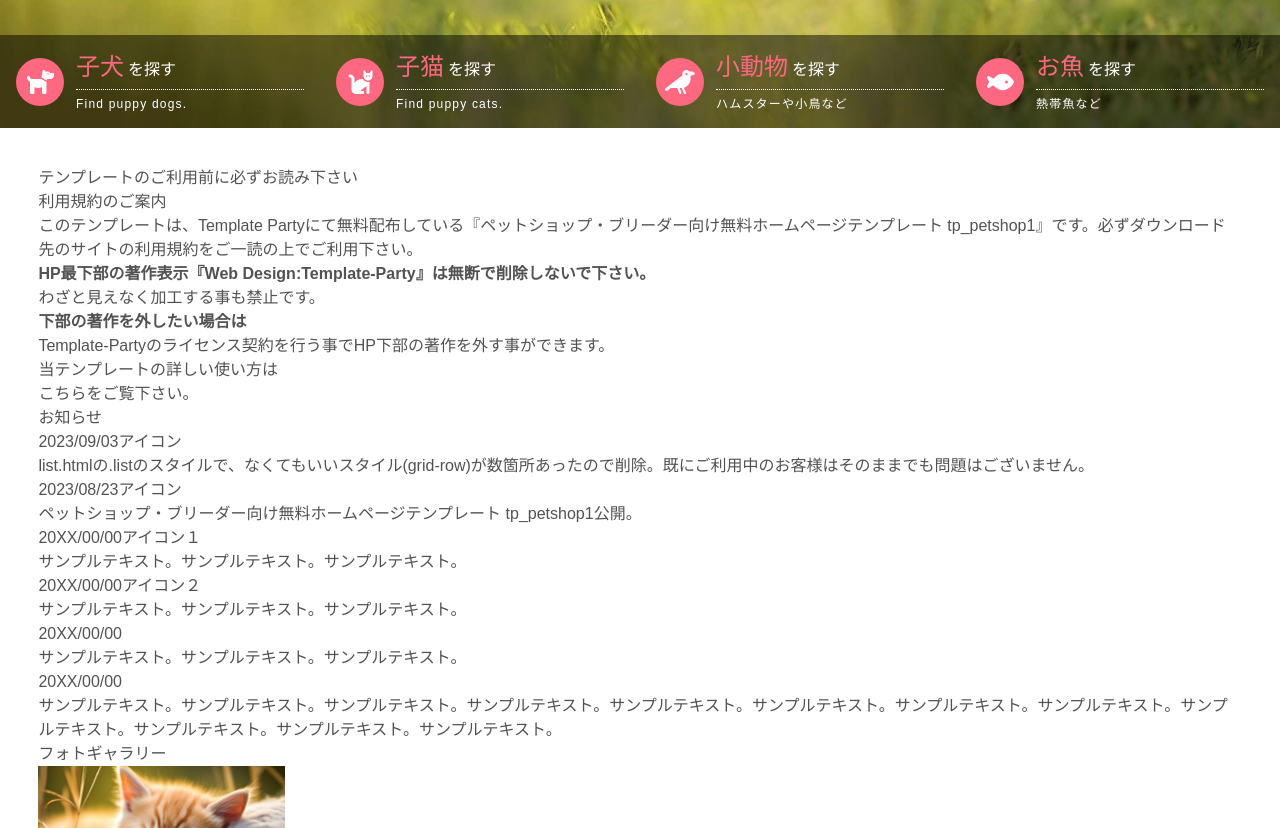
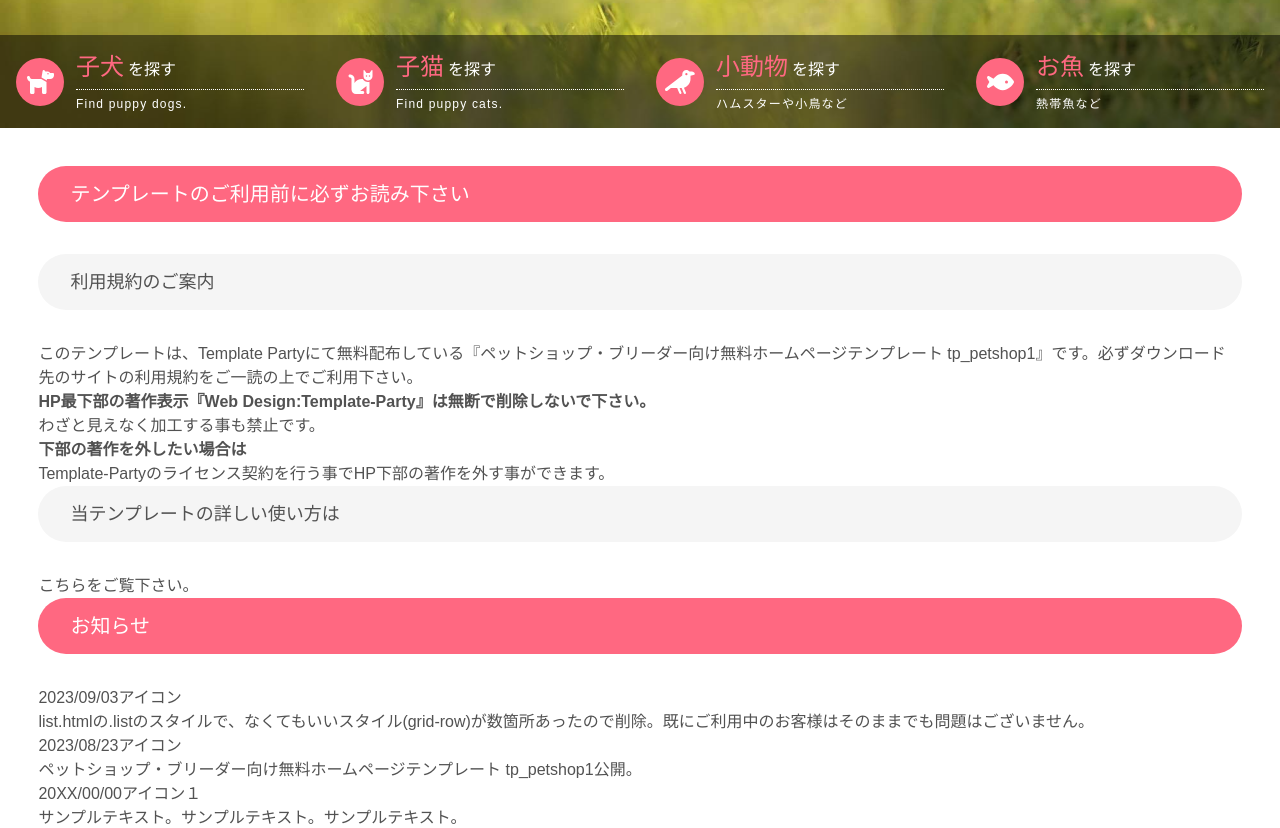
Before and after one commit to chiilog/react-component-practice, a Next.js app: page / in a window 1280 px wide. Shown: the part 592-1420 px from the top of the page. Built offline with nearby package versions, Linux system fonts and the light colour scheme.

Commit message:
add: Heading

```diff
--- a/src/app/page.tsx
+++ b/src/app/page.tsx
@@ -12,6 +12,7 @@ import 'swiper/css';
 import 'swiper/css/effect-fade';
 import 'swiper/css/autoplay';
 
+import Heading from '@/components/atoms/Heading/Heading';
 import Logo from '@/components/atoms/Logo/Logo';
 import AnimalIconNavListItem from '@/components/molecules/AnimalIconNavListItem/AnimalIconNavListItem';
 import AnimalIconNavList from '@/components/organisms/AnimalIconNavList/AnimalIconNavList';
@@ -85,9 +86,11 @@ export default function Home() {
       <Container>
         <main>
           <section>
-            <h2>テンプレートのご利用前に必ずお読み下さい</h2>
+            <Heading level="h2">
+              テンプレートのご利用前に必ずお読み下さい
+            </Heading>
 
-            <h3>利用規約のご案内</h3>
+            <Heading level="h3">利用規約のご案内</Heading>
             <p>
               このテンプレートは、
               <a href="https://template-party.com/">Template Party</a>
@@ -116,14 +119,14 @@ export default function Home() {
               を行う事でHP下部の著作を外す事ができます。
             </p>
 
-            <h3>当テンプレートの詳しい使い方は</h3>
+            <Heading level="h3">当テンプレートの詳しい使い方は</Heading>
             <p>
               <Link href="/about/">こちらをご覧下さい。</Link>
             </p>
           </section>
 
           <section>
-            <h2>お知らせ</h2>
+            <Heading level="h2">お知らせ</Heading>
 
             <dl className="new">
               <dt>
@@ -157,7 +160,7 @@ export default function Home() {
           </section>
 
           <section>
-            <h2 className="dn">フォトギャラリー</h2>
+            <Heading level="h2">フォトギャラリー</Heading>
 
             <div className="thumbnail-slide">
               <Image src="/images/1.jpg" alt="" width={247} height={148} />
--- /dev/null
+++ b/src/components/atoms/Heading/Heading.tsx
@@ -0,0 +1,20 @@
+import React from 'react';
+
+interface HeadingProps {
+  level: 'h2' | 'h3';
+  children: React.ReactNode;
+}
+export default function Heading({ level = 'h2', children }: HeadingProps) {
+  if (level === 'h2') {
+    return (
+      <h2 className="bg-primary text-white rounded-full py-3.5 px-8 text-lg lg:text-xl mb-8">
+        {children}
+      </h2>
+    );
+  }
+  return (
+    <h3 className="bg-neutral-100 text-neutral-600 rounded-full py-3.5 px-8 text-base lg:text-lg mb-8">
+      {children}
+    </h3>
+  );
+}
```
Also changed, not shown: 1 other file (tests, documents, lock files or other folders).
